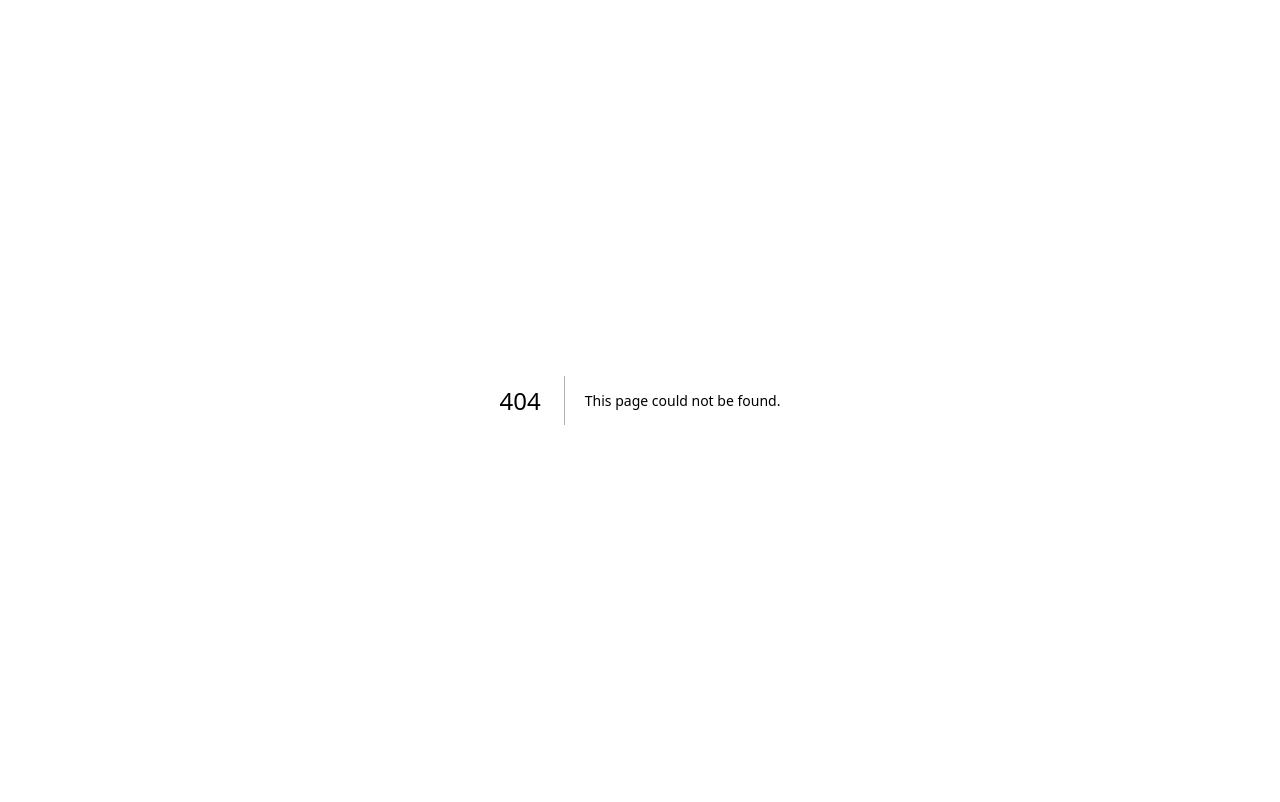
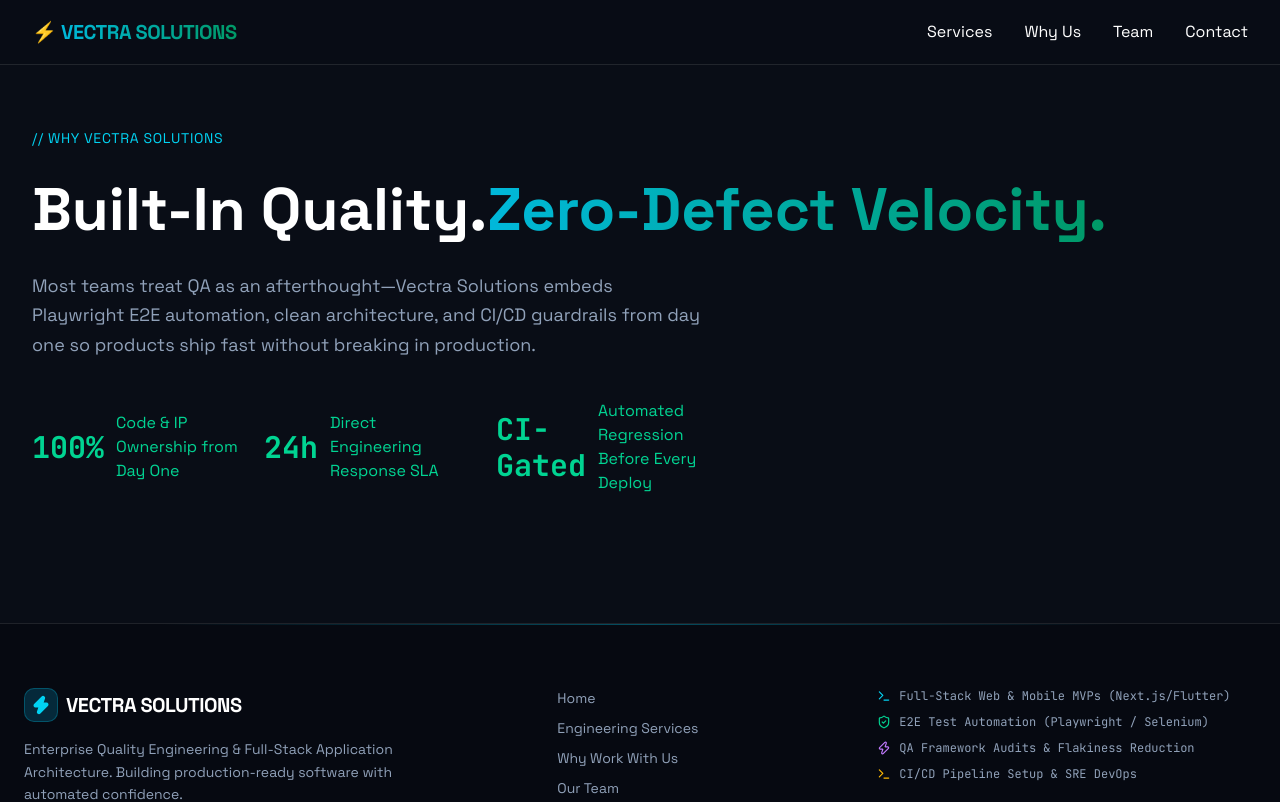
Before and after one commit to Nisal97/VectraTechnologiesWebsite, a Next.js app: page /why-us in a window 1280 px wide. Before the commit this address had no page. Shown: the top 802 px of the page. Built offline with nearby package versions, Linux system fonts and the light colour scheme.

Commit message:
why us - part 1

```diff
--- /dev/null
+++ b/app/why-us/page.tsx
@@ -0,0 +1,50 @@
+import type { Metadata } from "next";
+import Navbar from "@/components/Navbar";
+import Footer from "@/components/Footer";
+
+export const metadata: Metadata = {
+  title: "Why Us | Vectra Solutions",
+  description: "Full-stack engineering and automated QE — embedding Playwright E2E automation, clean architecture, and CI/CD guardrails from day one so products ship fast without breaking in production.",
+};
+
+export default function WhyUsPage() {
+  return (
+    <main className="min-h-screen bg-[#090d16] text-white">
+      <Navbar />
+      <section
+        id="why-us-hero"
+        data-testid="why-us-hero"
+        className="py-24 md:py-32 relative"
+      >
+        <div className="max-w-7xl mx-auto px-4 sm:px-6 lg:px-8">
+          <p className="mb-6 monospace uppercase text-sm text-cyan-400 tracking-wider">
+            // WHY VECTRA SOLUTIONS
+          </p>
+          <h1 className="mb-6 text-4xl md:text-5xl lg:text-6xl font-heading font-extrabold leading-tight">
+            Built-In Quality.<span className="relative inline-block bg-gradient-to-r from-cyan-500 to-emerald-600 bg-clip-text text-transparent">
+              Zero-Defect Velocity.
+            </span>
+          </h1>
+          <p className="mb-10 text-lg text-slate-400 max-w-2xl leading-relaxed">
+            Most teams treat QA as an afterthought—Vectra Solutions embeds Playwright E2E automation, clean architecture, and CI/CD guardrails from day one so products ship fast without breaking in production.
+          </p>
+          <div className="grid grid-cols-1 md:grid-cols-3 gap-6 max-w-2xl">
+            <div className="flex items-center gap-3 text-emerald-400">
+              <span className="font-mono font-bold text-3xl">100%</span>
+              <span>Code & IP Ownership from Day One</span>
+            </div>
+            <div className="flex items-center gap-3 text-emerald-400">
+              <span className="font-mono font-bold text-3xl">24h</span>
+              <span>Direct Engineering Response SLA</span>
+            </div>
+            <div className="flex items-center gap-3 text-emerald-400">
+              <span className="font-mono font-bold text-3xl">CI-Gated</span>
+              <span>Automated Regression Before Every Deploy</span>
+            </div>
+          </div>
+        </div>
+      </section>
+      <Footer />
+    </main>
+  );
+}
```
